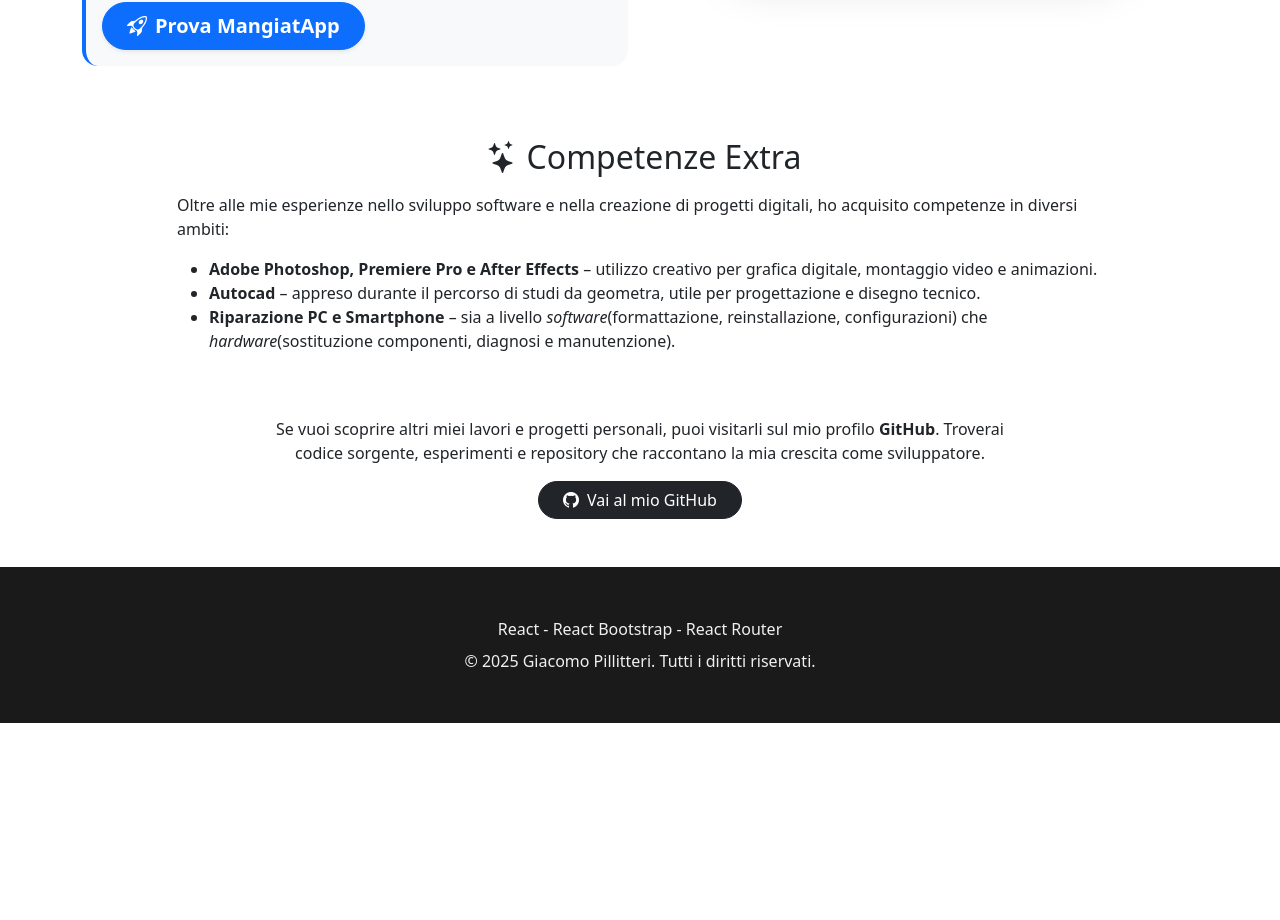
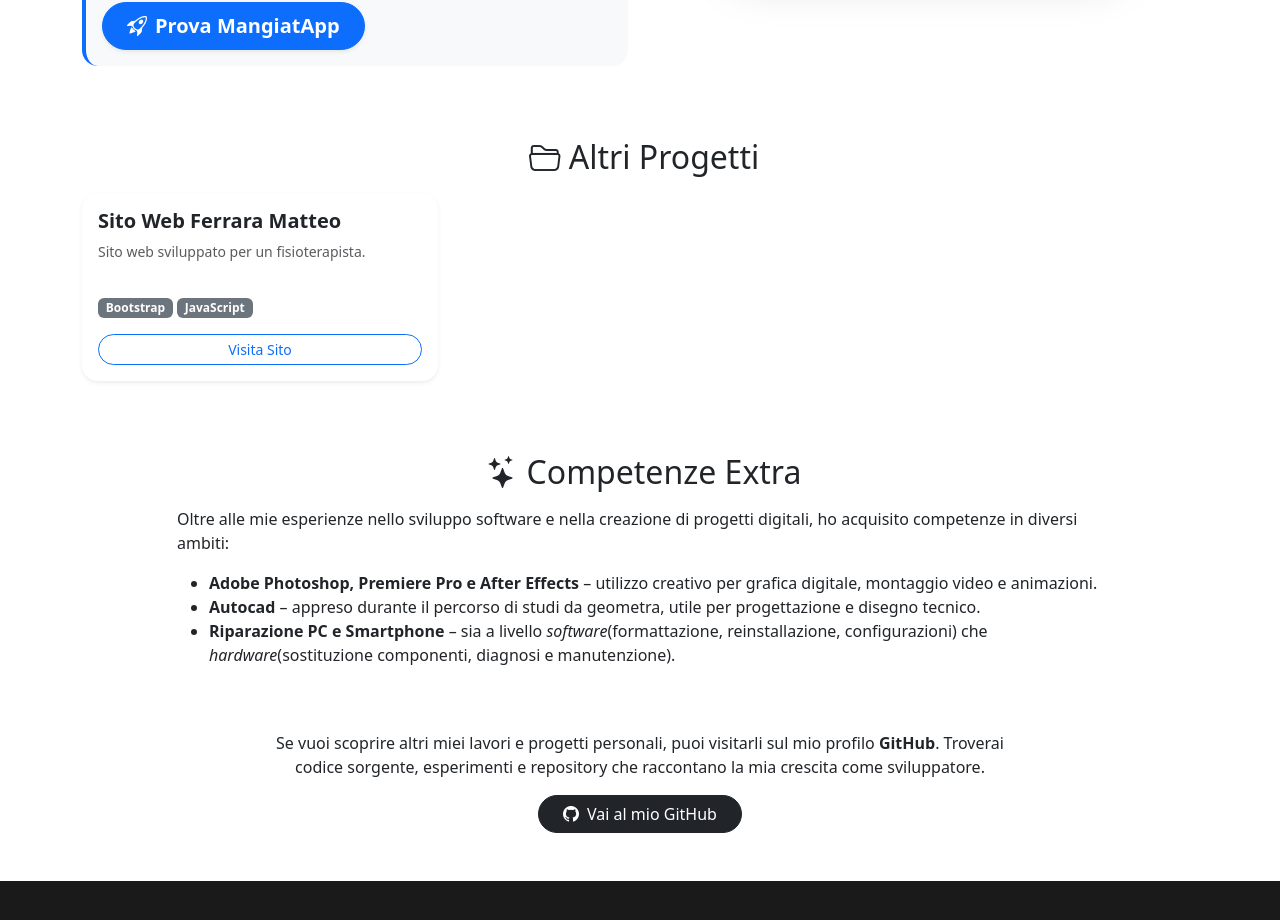
Before and after one commit to giacomop1196/my-portfolio, a React (Vite) app in the folder my-porfolio/: page /skills in a window 1280 px wide. Shown: the part 1970-2890 px from the top of the page. Before the commit the page ends 2693 px from the top, so only its background shows below. Built offline with nearby package versions, Linux system fonts and the light colour scheme.

Commit message:
altri progetti

```diff
--- a/my-porfolio/src/components/PortfolioMoreSkills.jsx
+++ b/my-porfolio/src/components/PortfolioMoreSkills.jsx
@@ -212,6 +212,39 @@ const PortfolioMoreSkills = () => {
                         </Col>
                     </Row>
 
+                    {/* --- DA AGGIUNGERE DOPO LA ROW DI MANGIATAPP --- */}
+
+                    <h2 className="text-center mt-5 mb-3">
+                        <i className="bi bi-folder2-open mx-2"></i>Altri Progetti
+                    </h2>
+                    <Row>
+                        {/* Sito Web Matteo Ferrara */}
+                        <Col md={4} className="mb-4">
+                            <Card className="h-100 shadow-sm border-0 rounded-4 overflow-hidden">
+                                <Card.Body className="d-flex flex-column">
+                                    <Card.Title className="fw-bold">Sito Web Ferrara Matteo</Card.Title>
+                                    <Card.Text className="text-muted small flex-grow-1">
+                                        Sito web sviluppato per un fisioterapista.
+                                    </Card.Text>
+                                    <div className="mt-3">
+                                        <Badge bg="secondary" className="me-1">Bootstrap</Badge>
+                                        <Badge bg="secondary">JavaScript</Badge>
+                                    </div>
+                                    <Button
+                                        variant="outline-primary"
+                                        size="sm"
+                                        className="mt-3 rounded-pill"
+                                        onClick={() => window.open('https://www.matteoferrara.it/', '_blank')}
+                                    >
+                                        Visita Sito
+                                    </Button>
+                                </Card.Body>
+                            </Card>
+                        </Col>
+                        {/* Puoi duplicare il Col sopra per ogni nuovo progetto */}
+                    </Row>
+
+                    {/* ----------------------------------------------- */}
                     {/* Sezione Competenze Extra */}
                     <h2 className="text-center mt-5 mb-3">
                         <i className="bi bi-stars mx-2"></i>Competenze Extra
```
